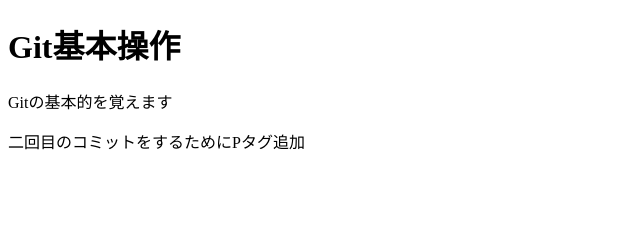
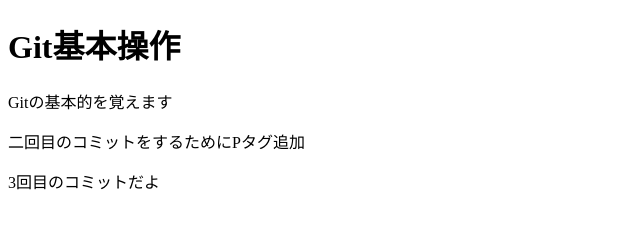
Before and after one commit to milkwalking/20250723, a plain HTML site: page index.html in a window 1280 px wide. Shown: the whole page, without its empty margins (0-640 px from the left). Drawn offline with Linux system fonts and the light colour scheme.

Commit message:
3回目のコミットです。

```diff
--- a/index.html
+++ b/index.html
@@ -9,6 +9,7 @@
     <h1>Git基本操作</h1>
     <p>Gitの基本的を覚えます</p>
     <p>二回目のコミットをするためにPタグ追加</p>
+    <p>3回目のコミットだよ</p>
 
 </body>
 </html>
```
